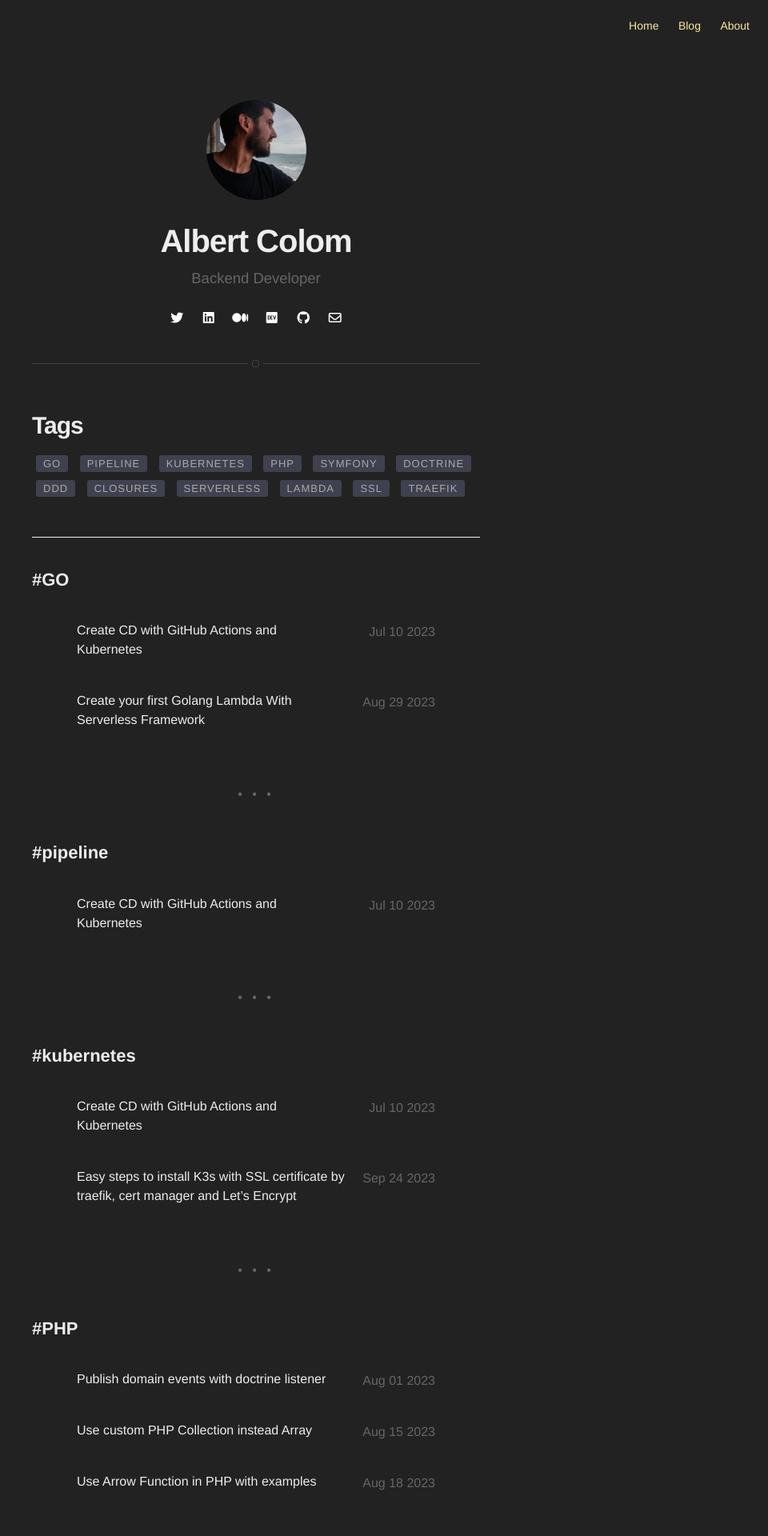
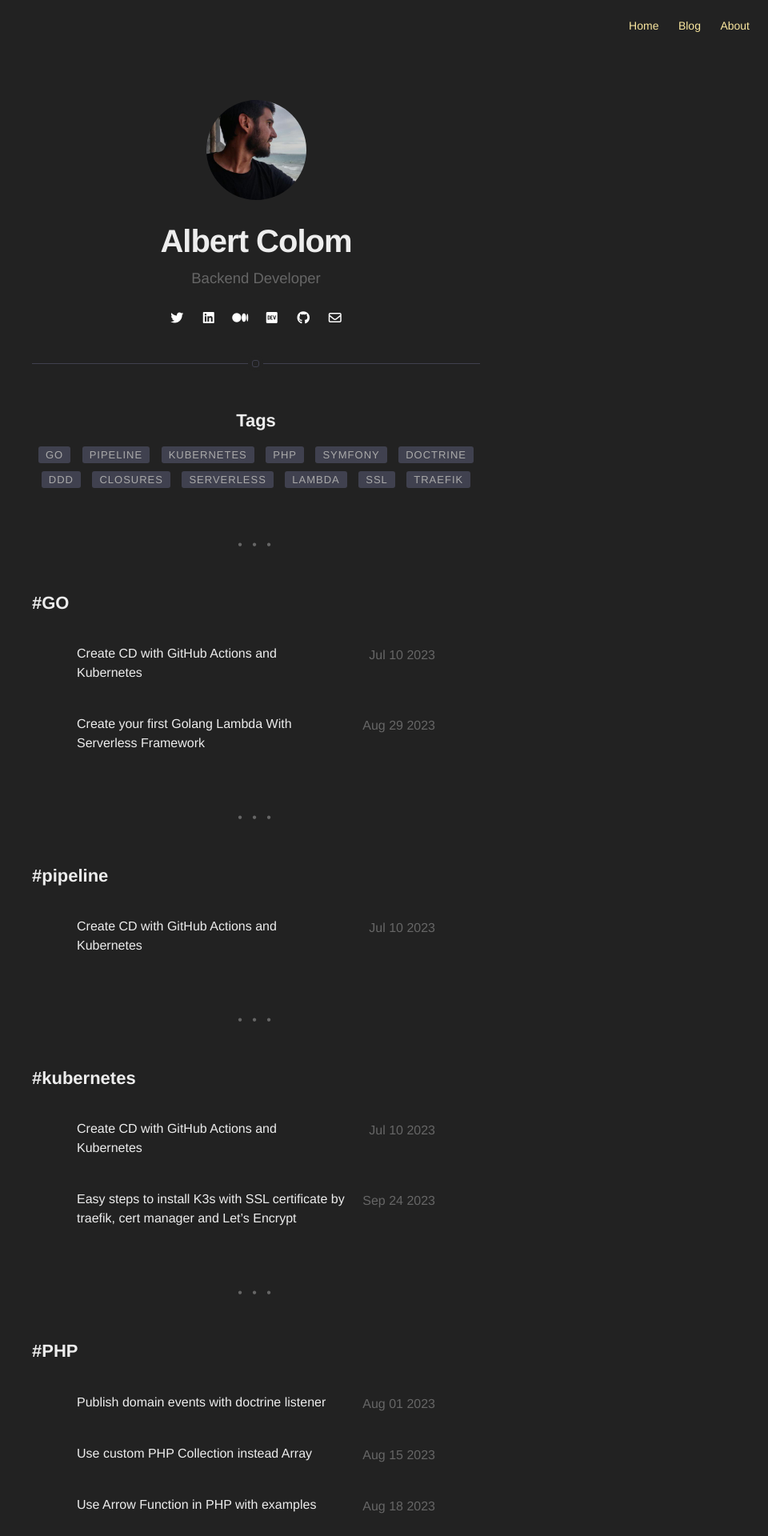
Before and after one commit to albertcolom/albertcolom.github.io, a Jekyll site: the page built from tags.html, in a window 1280 px wide. Shown: the top 1920 px of the page at 80% size, without its empty margins (320-1280 px from the left). Built offline with Jekyll 4.4.1, drawn with Linux system fonts in a browser that asks for light colours; nearby versions of some CDN libraries.

Commit message:
Center titlte and change h1 to h2

```diff
--- a/tags.html
+++ b/tags.html
@@ -3,8 +3,8 @@ layout: page
 title: Tags
 description: PHP, Symfony, Doctrine, GO, DDD, Pipeline, Kubernetes, Closures, Serverless, Lambda, SSL and more
 ---
-<section class="list">
-    <h1 class="title">Tags</h1>
+<section class="list text-center">
+    <h2 class="title">Tags</h2>
 
     {% assign tags_list = site.tags %}
 
@@ -21,7 +21,7 @@ description: PHP, Symfony, Doctrine, GO, DDD, Pipeline, Kubernetes, Closures, Se
     {% assign tags_list = nil %}
 </section>
 
-<hr>
+<div class="breaker"></div>
 
 <section class="tag-list">
     {% for tag in site.tags  %}
```
